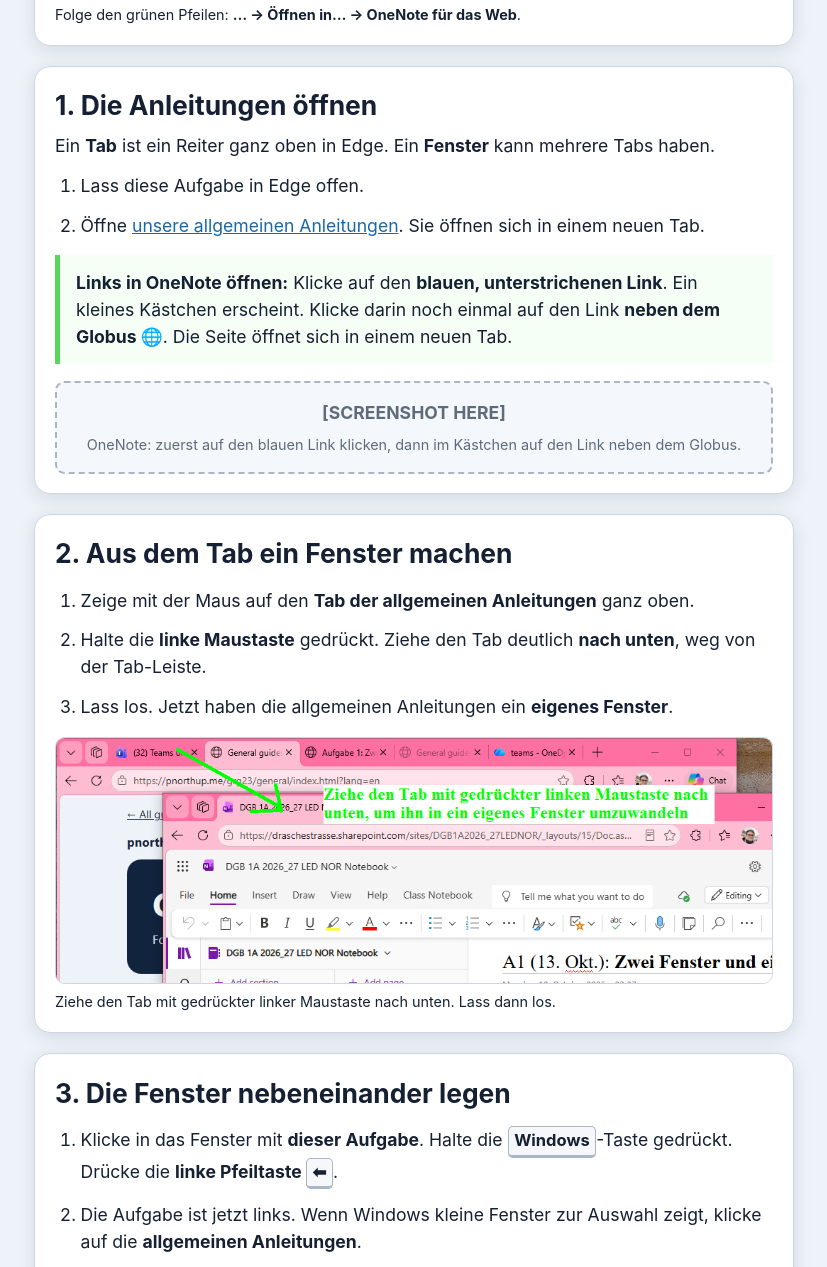
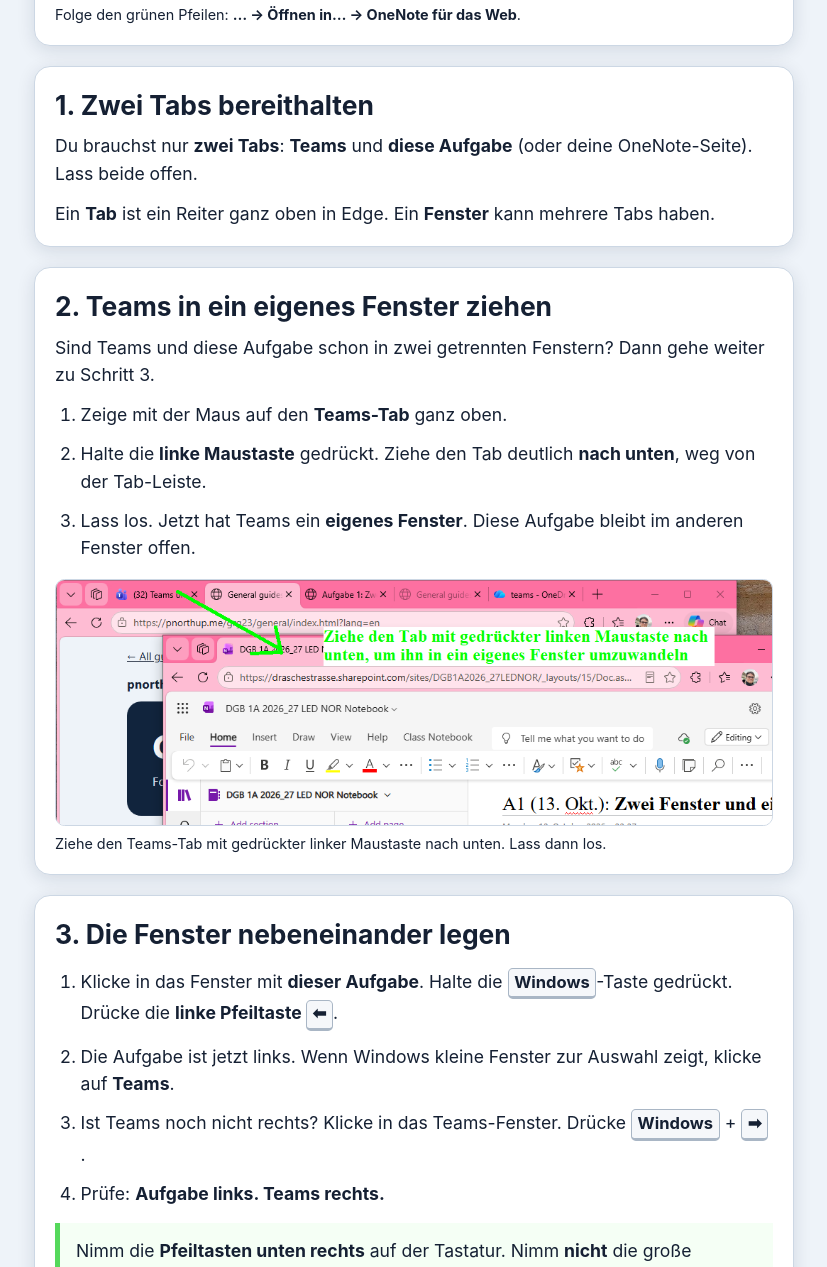
Before and after one commit to eudinaesis/grg23, a plain HTML site: page tasks/fenster-screenshots/windows-10/aufgabe-1.html in a window 1280 px wide. Shown: the part 1533-2800 px from the top of the page, without its empty margins (226-1053 px from the left). Drawn offline with Linux system fonts and the light colour scheme.

Commit message:
Simplify Aufgabe 1 and Bonus 1 to use Teams as the second window

```diff
--- a/tasks/fenster-screenshots/windows-10/aufgabe-1.html
+++ b/tasks/fenster-screenshots/windows-10/aufgabe-1.html
@@ -15,7 +15,7 @@
 <header class="site-header">
 <p class="eyebrow">Windows 10</p>
 <h1>Aufgabe 1: Zwei Fenster und ein Screenshot</h1>
-<p>Dein Ziel: Diese Aufgabe ist links. Die allgemeinen Anleitungen sind rechts. Ein Screenshot zeigt beide Fenster.</p>
+<p>Dein Ziel: Diese Aufgabe ist links. Teams ist rechts. Ein Screenshot zeigt beide Fenster.</p>
 </header>
 <aside class="note version-check"><strong>Prüfe zuerst dein Windows!</strong>
 <p>Diese Anleitung ist für <strong>Windows 10</strong>. Das Start-Zeichen ist meist <strong>weiß und unten links</strong>.</p>
@@ -52,29 +52,22 @@
 </section>
 <section class="tutorial-step">
 <div class="step-copy">
-<h2>1. Die Anleitungen öffnen</h2>
+<h2>1. Zwei Tabs bereithalten</h2>
+<p>Du brauchst nur <strong>zwei Tabs</strong>: <strong>Teams</strong> und <strong>diese Aufgabe</strong> (oder deine OneNote-Seite). Lass beide offen.</p>
 <p>Ein <strong>Tab</strong> ist ein Reiter ganz oben in Edge. Ein <strong>Fenster</strong> kann mehrere Tabs haben.</p>
-<ol>
-<li>Lass diese Aufgabe in Edge offen.</li>
-<li>Öffne <a href="../../../general/" target="_blank" rel="noopener">unsere allgemeinen Anleitungen</a>. Sie öffnen sich in einem neuen Tab.</li>
-</ol>
-<aside class="note"><strong>Links in OneNote öffnen:</strong> Klicke auf den <strong>blauen, unterstrichenen Link</strong>. Ein kleines Kästchen erscheint. Klicke darin noch einmal auf den Link <strong>neben dem Globus 🌐</strong>. Die Seite öffnet sich in einem neuen Tab.</aside>
-<figure class="screenshot-placeholder">
-<div>[SCREENSHOT HERE]</div>
-<figcaption>OneNote: zuerst auf den blauen Link klicken, dann im Kästchen auf den Link neben dem Globus.</figcaption>
-</figure>
 </div>
 </section>
 <section class="tutorial-step">
 <div class="step-copy">
-<h2>2. Aus dem Tab ein Fenster machen</h2>
+<h2>2. Teams in ein eigenes Fenster ziehen</h2>
+<p>Sind Teams und diese Aufgabe schon in zwei getrennten Fenstern? Dann gehe weiter zu Schritt 3.</p>
 <ol>
-<li>Zeige mit der Maus auf den <strong>Tab der allgemeinen Anleitungen</strong> ganz oben.</li>
+<li>Zeige mit der Maus auf den <strong>Teams-Tab</strong> ganz oben.</li>
 <li>Halte die <strong>linke Maustaste</strong> gedrückt. Ziehe den Tab deutlich <strong>nach unten</strong>, weg von der Tab-Leiste.</li>
-<li>Lass los. Jetzt haben die allgemeinen Anleitungen ein <strong>eigenes Fenster</strong>.</li>
+<li>Lass los. Jetzt hat Teams ein <strong>eigenes Fenster</strong>. Diese Aufgabe bleibt im anderen Fenster offen.</li>
 </ol>
 <figure><img src="../images/edge-tab-in-eigenes-fenster-ziehen.png" alt="Edge: Den Tab mit gedrückter linker Maustaste nach unten ziehen. Er wird zu einem eigenen Fenster." width="1009" height="345" loading="lazy">
-<figcaption>Ziehe den Tab mit gedrückter linker Maustaste nach unten. Lass dann los.</figcaption>
+<figcaption>Ziehe den Teams-Tab mit gedrückter linker Maustaste nach unten. Lass dann los.</figcaption>
 </figure>
 </div>
 </section>
@@ -83,9 +76,9 @@
 <h2>3. Die Fenster nebeneinander legen</h2>
 <ol>
 <li>Klicke in das Fenster mit <strong>dieser Aufgabe</strong>. Halte die <kbd>Windows</kbd>-Taste gedrückt. Drücke die <strong>linke Pfeiltaste <kbd>⬅</kbd></strong>.</li>
-<li>Die Aufgabe ist jetzt links. Wenn Windows kleine Fenster zur Auswahl zeigt, klicke auf die <strong>allgemeinen Anleitungen</strong>.</li>
-<li>Sind die Anleitungen noch nicht rechts? Klicke in ihr Fenster. Drücke <kbd>Windows</kbd> + <kbd>➡</kbd>.</li>
-<li>Prüfe: <strong>Aufgabe links. Allgemeine Anleitungen rechts.</strong>
+<li>Die Aufgabe ist jetzt links. Wenn Windows kleine Fenster zur Auswahl zeigt, klicke auf <strong>Teams</strong>.</li>
+<li>Ist Teams noch nicht rechts? Klicke in das Teams-Fenster. Drücke <kbd>Windows</kbd> + <kbd>➡</kbd>.</li>
+<li>Prüfe: <strong>Aufgabe links. Teams rechts.</strong>
 </li>
 </ol>
 <aside class="note">Nimm die <strong>Pfeiltasten unten rechts</strong> auf der Tastatur. Nimm <strong>nicht</strong> die große Löschtaste über Enter. Auch auf ihr ist ein Pfeil nach links.</aside>
@@ -123,10 +116,10 @@
 </p>
 <h3>Prüfen und abgeben</h3>
 <ul class="checklist">
-<li>Mein Bild zeigt beide Fenster und ihre Seitentitel.</li>
+<li>Mein Bild zeigt diese Aufgabe links und Teams rechts.</li>
 <li>Ich habe die beiden Tasten aufgeschrieben.</li>
 </ul>
-<p>Klicke oben in Edge auf den <strong>Teams-Tab</strong>. Öffne dort wieder die passende Aufgabe, falls nötig. Klicke oben rechts auf <strong>Abgeben</strong>. Prüfe: Steht dort <strong>Abgegeben</strong>?</p>
+<p>Wenn du fertig bist: <strong>Lass diese Seite offen.</strong> Wechsle zum <strong>Teams-Fenster rechts</strong>. Öffne dort die passende Aufgabe. Klicke oben rechts auf <strong>Abgeben</strong>. Prüfe: Steht dort <strong>Abgegeben</strong>?</p>
 </div>
 </section>
 </div>
```
Also changed, not shown: tasks/fenster-screenshots/bonus/fenster-mit-der-maus-OneNote.html (+9 -9 lines), tasks/fenster-screenshots/bonus/fenster-mit-der-maus.html (+8 -7 lines), tasks/fenster-screenshots/windows-11/aufgabe-1.html (+13 -20 lines).
